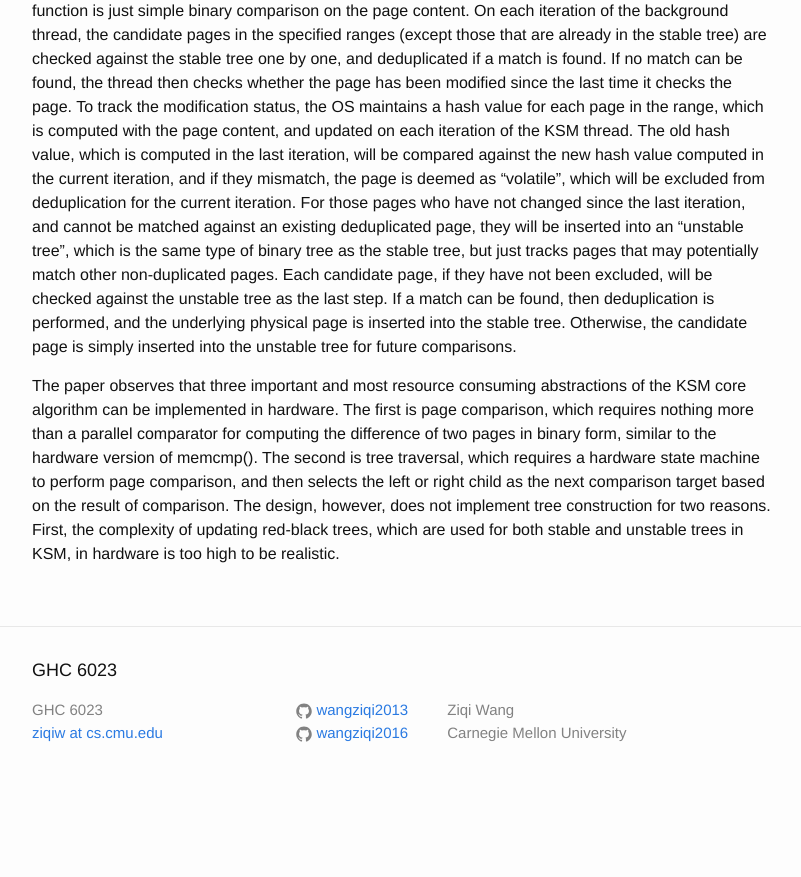
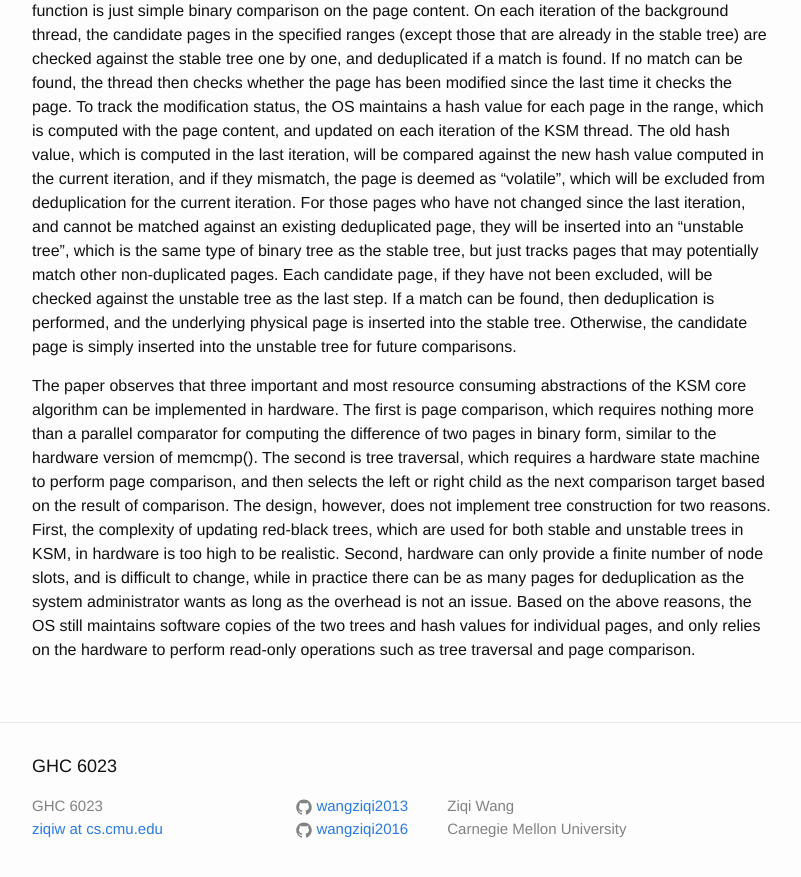
Before and after one commit to wangziqi2013/wangziqi2013.github.io, a Jekyll site: the page built from _posts/2020-07-26-pageforge.markdown, in a window 1280 px wide and 900 px high, scrolled down 1099 px. Shown: the top 877 px of the window, without its empty margins (238-1039 px from the left). Built offline with Jekyll 4.4.1, drawn with Linux system fonts in a browser that asks for light colours; before the commit the page ends 1903 px from its top, so only the background shows below that.

Commit message:
Adding os

```diff
--- a/_posts/2020-07-26-pageforge.markdown
+++ b/_posts/2020-07-26-pageforge.markdown
@@ -57,4 +57,8 @@ of two pages in binary form, similar to the hardware version of memcmp().
 The second is tree traversal, which requires a hardware state machine to perform page comparison, and then selects the
 left or right child as the next comparison target based on the result of comparison. The design, however, does not
 implement tree construction for two reasons. First, the complexity of updating red-black trees, which are used for both
-stable and unstable trees in KSM, in hardware is too high to be realistic.
+stable and unstable trees in KSM, in hardware is too high to be realistic. Second, hardware can only provide a finite
+number of node slots, and is difficult to change, while in practice there can be as many pages for deduplication as the
+system administrator wants as long as the overhead is not an issue. Based on the above reasons, the OS still maintains
+software copies of the two trees and hash values for individual pages, and only relies on the hardware to perform
+read-only operations such as tree traversal and page comparison.
```
